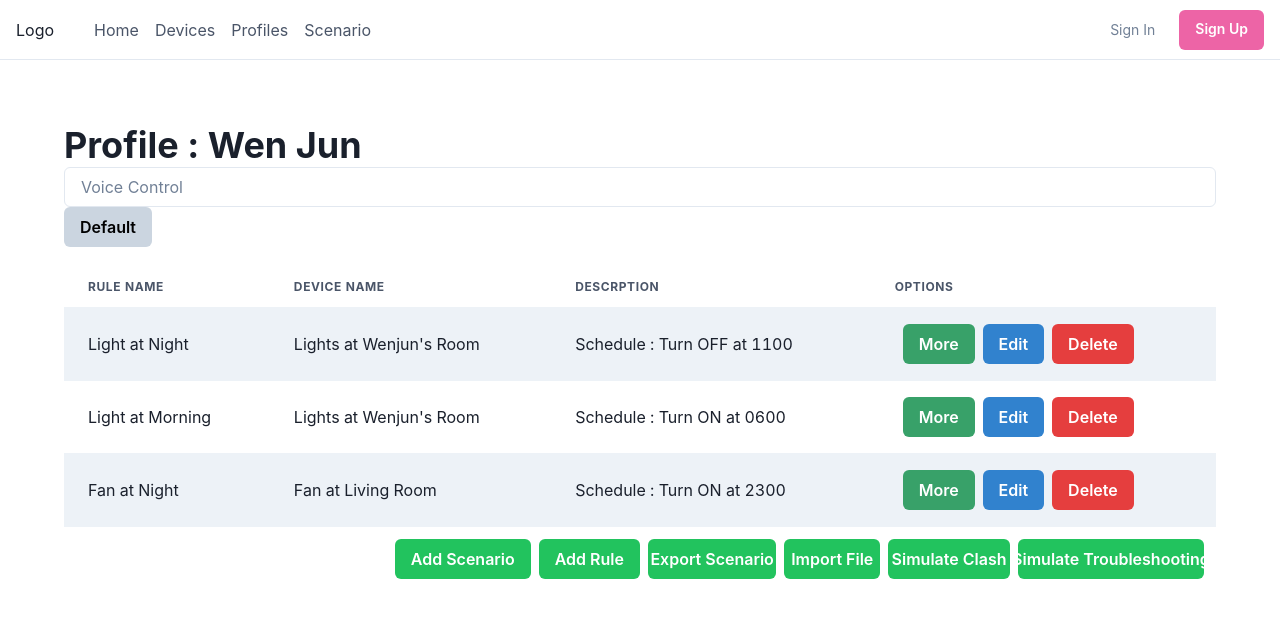
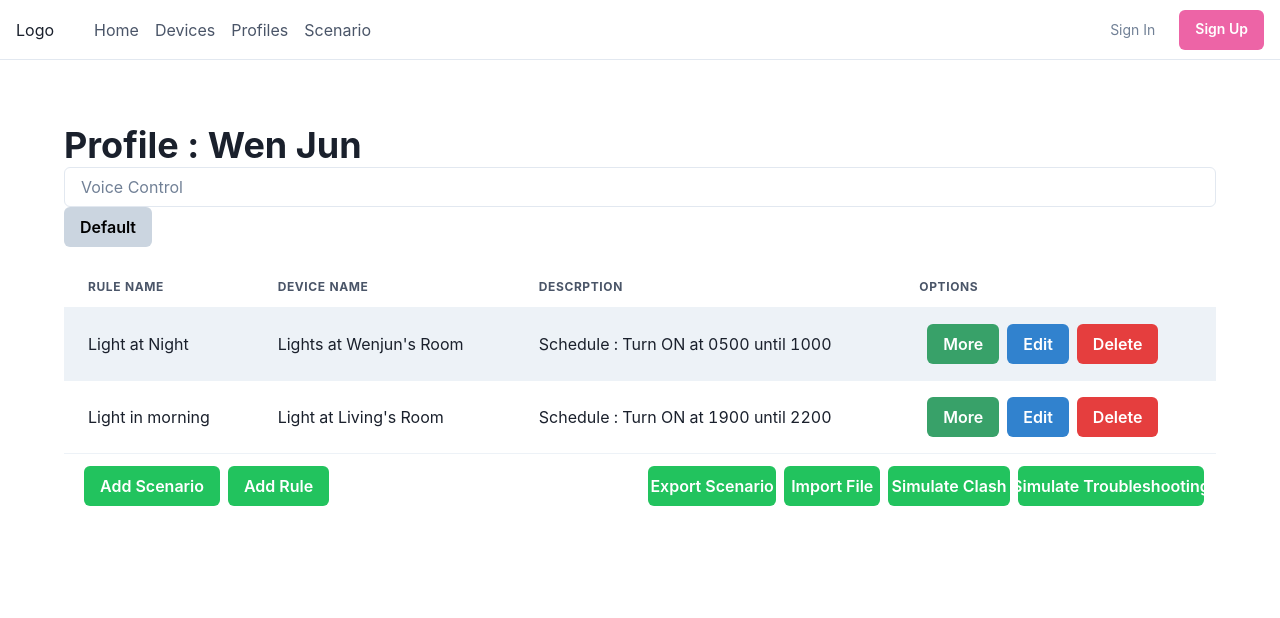
Before and after one commit to tryhardlaijun/ICT2106_P2_Project, a React (Create React App) app in the folder SmartHomeManager/SmartHomeManager.View/: page /scenario in a window 1280 px wide. Shown: the top 618 px of the page. Built offline with nearby package versions, Linux system fonts and the light colour scheme.

Commit message:
Updated dummy data, updated Scenario.js to update information

```diff
--- a/SmartHomeManager/SmartHomeManager.View/src/components/Automation/dummyData.json
+++ b/SmartHomeManager/SmartHomeManager.View/src/components/Automation/dummyData.json
@@ -2,19 +2,19 @@
   {
     "RuleID": "1111-1111-1111-1111",
     "RuleName": "Light at Night",
+    "ScenarioName": "Default",
     "DeviceName": "Lights at Wenjun's Room",
-    "Description": "Schedule : Turn OFF at 1100"
+    "Description": "Schedule : Turn ON at 0500 until 1000",
+    "StartTime": "0500",
+    "EndTime": "1000"
   },
   {
     "RuleID": "1111-1111-1111-1112",
-    "RuleName": "Light at Morning",
-    "DeviceName": "Lights at Wenjun's Room",
-    "Description": "Schedule : Turn ON at 0600"
-  },
-  {
-    "RuleID": "1111-1111-1111-1113",
-    "RuleName": "Fan at Night",
-    "DeviceName": "Fan at Living Room",
-    "Description": "Schedule : Turn ON at 2300"
+    "ScenarioName": "Default",
+    "RuleName": "Light in morning",
+    "DeviceName": "Light at Living's Room",
+    "Description": "Schedule : Turn ON at 1900 until 2200",
+    "StartTime": "1900",
+    "EndTime": "2200"
   }
  ]
--- a/SmartHomeManager/SmartHomeManager.View/src/pages/Scenario.js
+++ b/SmartHomeManager/SmartHomeManager.View/src/pages/Scenario.js
@@ -38,7 +38,7 @@ export default function Scenarios() {
         </Box>
         <JsonToTable />
         <Box padding='3' display="flex">
-            <Box width="50%" display="flex" justifyContent="flex-end">
+            <Box width="50%" display="flex" justifyContent="flex-start">
                 <Button ml={2} colorScheme="whatsapp">
                     Add Scenario
                 </Button>
```
